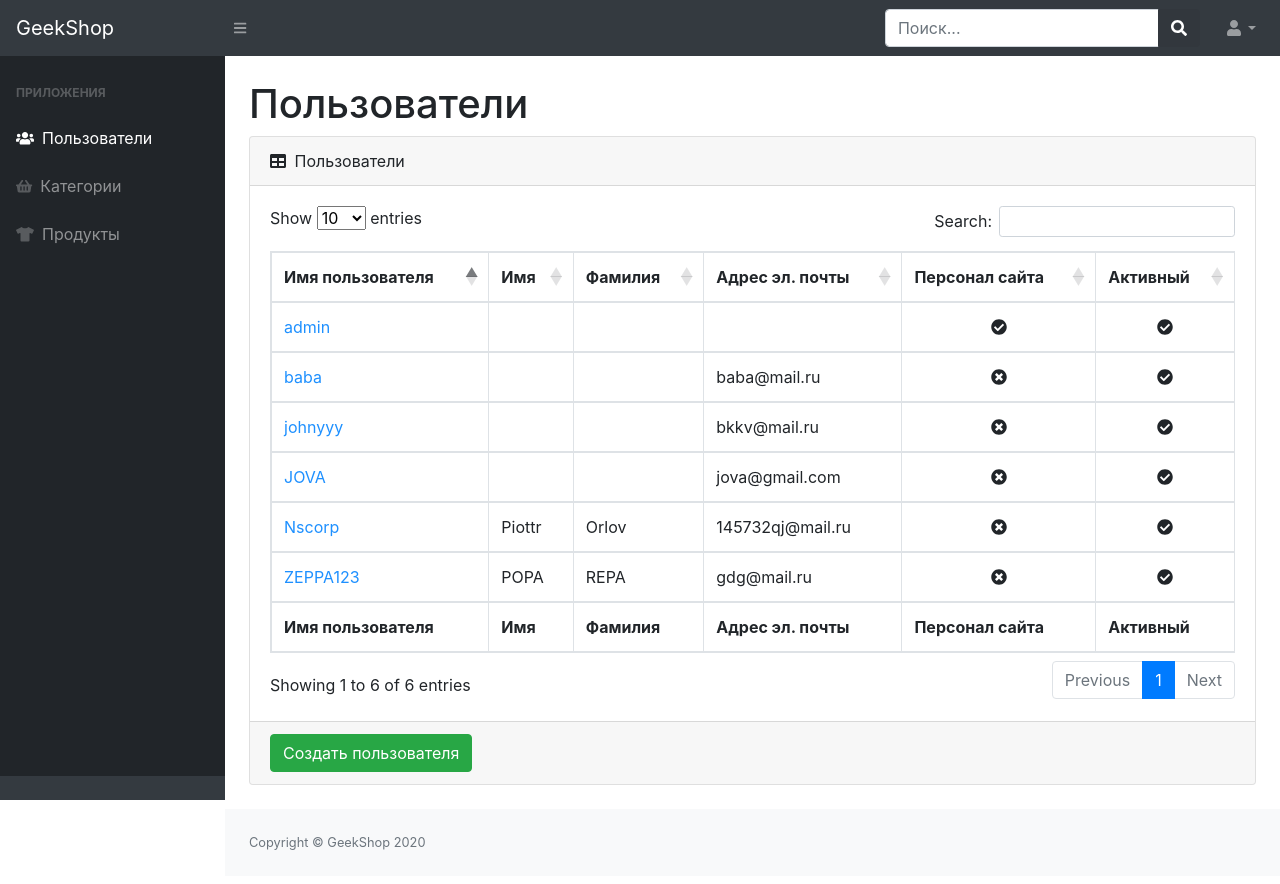
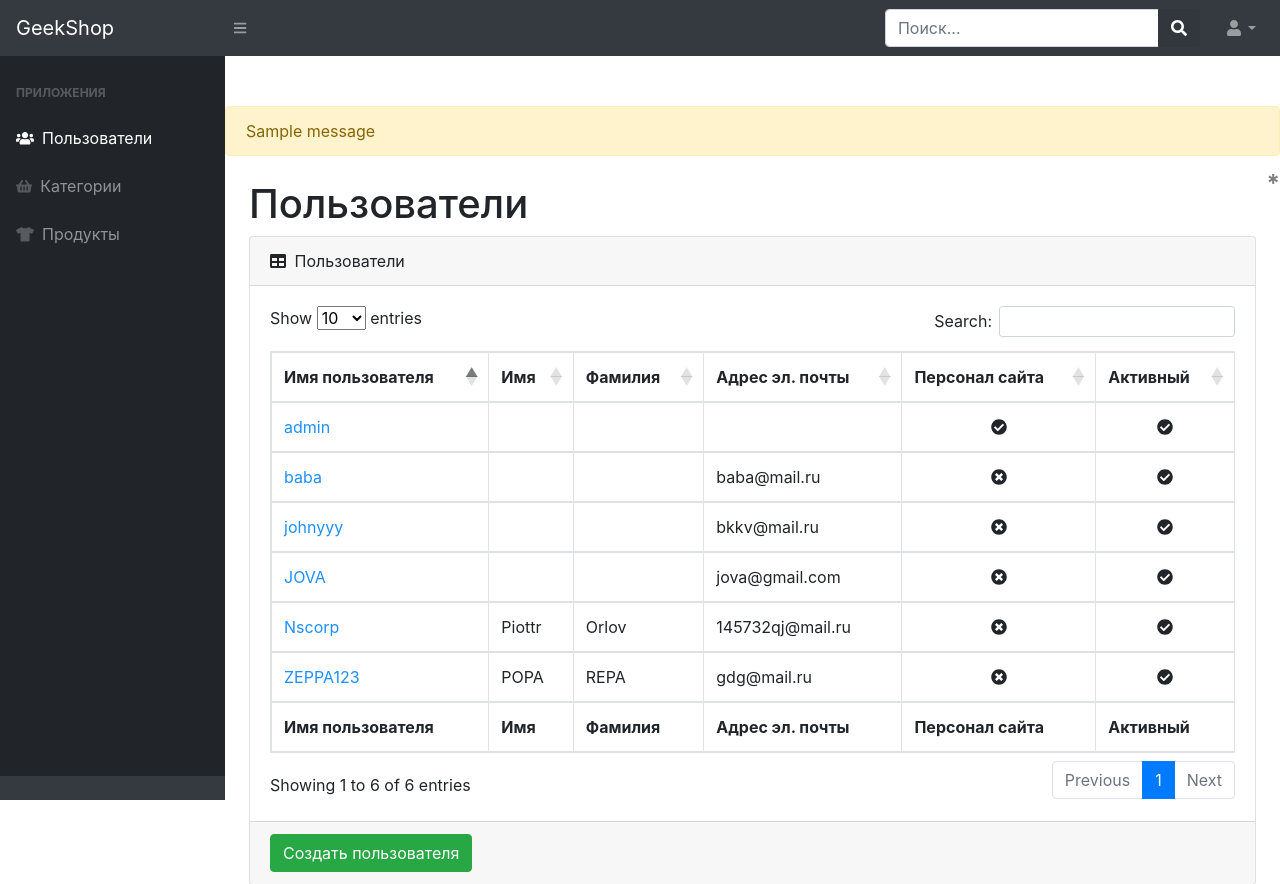
Before and after one commit to JanVanAik/InternetShop, a Django app: page /admins/admin-users-read/ in a window 1280 px wide. Shown: the top 884 px of the page. Before the commit the page ends 850 px from the top, so only its background shows below. Run offline with Django 4.2, Linux system fonts and the light colour scheme; a user stored in the database is signed in; data comes from the database, SQL or seed files in the repository; tables that the repository leaves empty hold one stand-in row (values such as "Sample post"); one stand-in notice (Sample message) is shown; some libraries are stand-ins or nearby versions.

Commit message:
added safe_delete method and messages for user creation

```diff
--- a/admins/templates/admins/admin-users-read.html
+++ b/admins/templates/admins/admin-users-read.html
@@ -3,6 +3,17 @@
 
 {% block content %}
     <main>
+        {% if messages %}
+            <div class="alert alert-warning alert-dismissible fade show" role="alert"
+                 style="margin-top: 50px;">
+                {% for message in messages %}
+                    {{ message }}
+                {% endfor %}
+            </div>
+            <button type="button" class="close" data-dismiss="alert" aria-label="close">
+                <span aria-hidden="true">*</span>
+            </button>
+        {% endif %}
         <div class="container-fluid">
             <h1 class="mt-4">Пользователи</h1>
             <div class="card mb-4">
@@ -37,7 +48,8 @@
                             {% for user in users %}
 
                                 <tr>
-                                    <td><a href="{% url "admins:admins-update" user.id %}" style="color: dodgerblue">{{user.username }}</a></td>
+                                    <td><a href="{% url "admins:admins-update" user.id %}"
+                                           style="color: dodgerblue">{{ user.username }}</a></td>
                                     <td>{{ user.first_name }}</td>
                                     <td>{{ user.last_name }}</td>
                                     <td>{{ user.email }}</td>
--- a/users/models.py
+++ b/users/models.py
@@ -4,3 +4,7 @@ from django.contrib.auth.models import AbstractUser
 # Create your models here.
 class User(AbstractUser):
     image = models.ImageField(upload_to='users_image', blank=True, null=True)
+
+    def safe_delete(self):
+        self.is_active = False
+        self.save()
```
